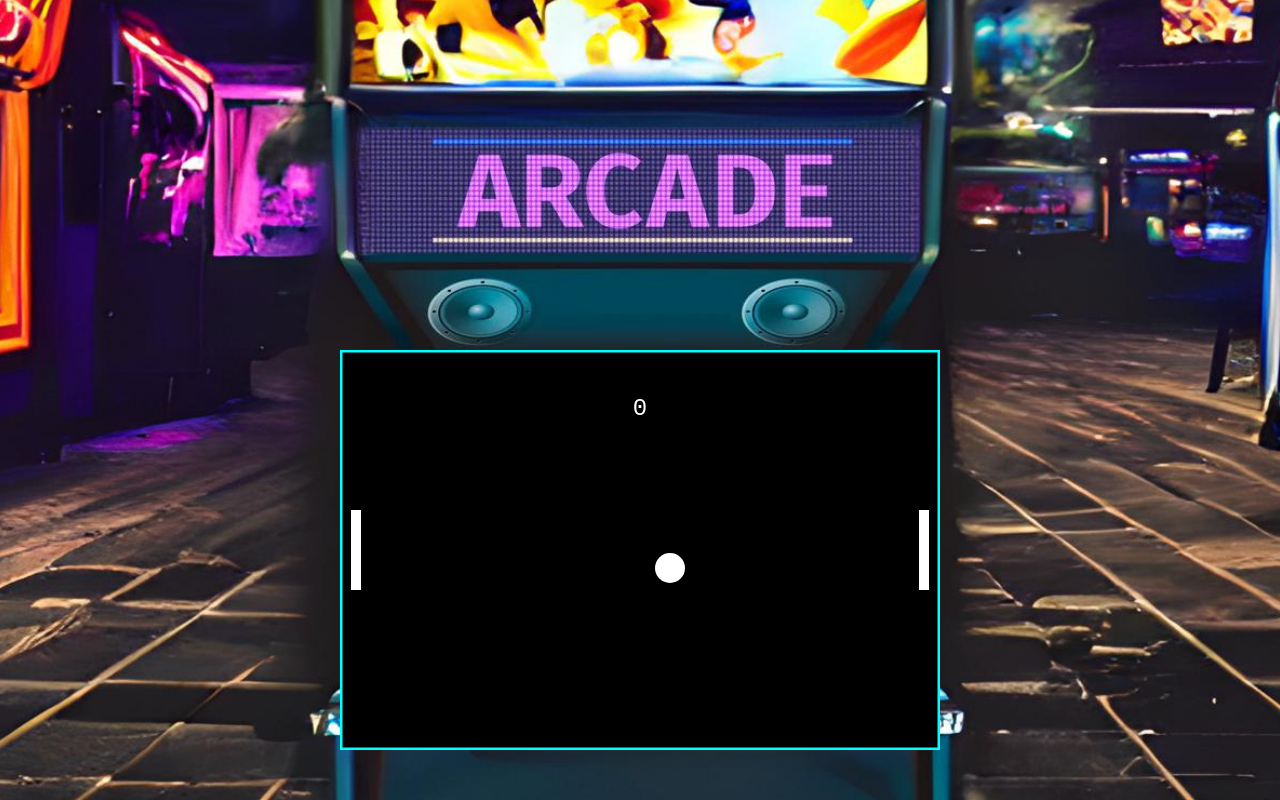
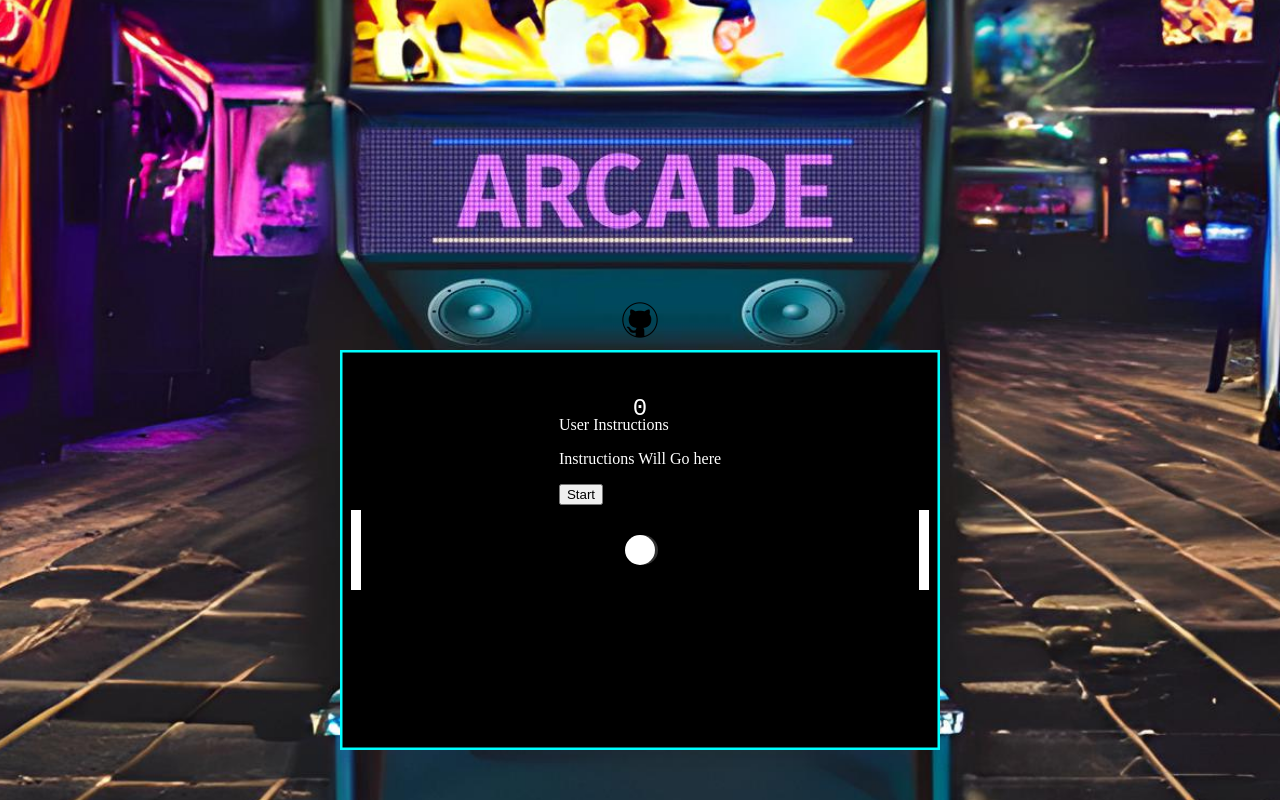
Before and after one commit to muhammadamray/Solo_Pong, a website built with webpack: page index.html in a window 1280 px wide. Built offline with nearby package versions, Linux system fonts and the light colour scheme; animation ran at ten frames a second.

Commit message:
start and game over basic screens

```diff
--- a/index.html
+++ b/index.html
@@ -9,18 +9,38 @@
         <script src="./dist/main.js"></script>
         <title>Solo Pong</title>
 
+        <link rel="icon" type="image/png" href="./favicon.png" />
 
     </head>
 
 
     <body>
+
+        <div class="start-page">
+            <p>User Instructions</p>
+            <p>Instructions Will Go here</p>
+            <button class="start-button">Start</button>
+        </div>
+
+
         <div class="score">
             <span id="score-value">0</span>
         </div>
 
+        <img src="" alt="">
+
+        <a target="_blank" href="https://github.com/muhammadamray/Solo_Pong"> <img class="github-icon" src="./github_logo.png"></a>
+
+        <canvas id='canvas' width='600' height='400'></canvas>
 
 
-        <canvas id='canvas' width='600' height='400'></canvas>
+        <div class="game-over">
+            <p>GAME OVER!</p>
+            <p class="high-score"></p>
+            <button class="restart-button">Restart</button>
+        </div>
+
+
 
     </body>
 
--- a/src/ball.js
+++ b/src/ball.js
@@ -9,6 +9,25 @@ export default class Ball {
     this.dy = 0; // Vertical velocity
     this.outOfBounds = this.outOfBounds.bind(this);
     this.radius = BALL_RADIUS;
+
+    this.trail = []; // Array to store previous positions
+    this.trailMaxLength = 6; // Adjust the length of the trail
+  }
+
+  addToTrail(x, y) {
+    this.trail.unshift({ x, y });
+    if (this.trail.length > this.trailMaxLength) {
+      this.trail.pop();
+    }
+  }
+
+  drawTrail(ctx) {
+    ctx.fillStyle = "rgba(255, 255, 255, 0.2)";
+    for (const pos of this.trail) {
+      ctx.beginPath();
+      ctx.arc(pos.x, pos.y, this.radius, 0, 2 * Math.PI);
+      ctx.fill();
+    }
   }
 
   jump() {
@@ -35,6 +54,8 @@ export default class Ball {
   animate(ctx) {
     this.draw(ctx);
     this.move(ctx);
+    this.addToTrail(this.x, this.y);
+    this.drawTrail(ctx);
   }
 
   bounds() {
--- a/src/game.js
+++ b/src/game.js
@@ -10,6 +10,7 @@ export default class AlmostPongGame {
     // this.restart = this.restart.bind(this)
     this.restart();
     this.score = 0;
+    this.originalGame;
   }
 
   updateScore() {
@@ -23,17 +24,32 @@ export default class AlmostPongGame {
   }
 
   restart() {
+    this.ctx.clearRect(0, 0, this.canvas.width, this.canvas.height);
+
     this.running = false;
     this.score = 0;
     this.ball = new Ball(this.dimensions); // Create an instance of your Ball class
     this.leftPaddle = new Paddle(this.dimensions, 11); // Create an instance of your Paddle class
     this.rightPaddle = new Paddle(this.dimensions, this.dimensions.width - 21); // Create another instance of your Paddle class
 
-    this.animate();
+    this.ctx.fillStyle = "black";
+    this.ctx.fillRect(0, 0, this.canvas.width, this.canvas.height);
+
+    // Set neon blue border
+    this.ctx.strokeStyle = "#00FFFF"; // Neon blue color
+    this.ctx.lineWidth = 5;
+    this.ctx.strokeRect(0, 0, this.canvas.width, this.canvas.height);
+
+    this.leftPaddle.draw(this.ctx);
+    this.rightPaddle.draw(this.ctx);
+    this.ball.animate(this.ctx);
+    // this.animate();
   }
 
   registerEvents() {
     document.addEventListener("keydown", (event) => {
+      event.preventDefault();
+      event.stopPropagation();
       if (event.code === "Space") {
         this.ball.jump();
       }
@@ -122,10 +138,14 @@ export default class AlmostPongGame {
 
     // Check for game over condition
     if (this.gameOver()) {
-      alert("Game Over"); // Display a game over message
-      this.restart();
+      cancelAnimationFrame(this.originalGame);
+      const gameover = document.querySelector(".game-over");
+      gameover.style.display = "block";
+
+      const highscore = document.querySelector(".high-score");
+      highscore.innerText = `High Score: ${this.score}`;
     }
 
-    requestAnimationFrame(this.animate.bind(this));
+    this.originalGame = requestAnimationFrame(this.animate.bind(this));
   }
 }
--- a/src/index.js
+++ b/src/index.js
@@ -5,8 +5,25 @@ import AlmostPongGame from "./game.js";
 document.addEventListener("DOMContentLoaded", () => {
   const canvas = document.querySelector("#canvas");
   const game = new AlmostPongGame(canvas);
-  const ctx = canvas.getContext("2d");
 
-  canvas.width = 600;
-  canvas.height = 400;
+  const button = document.querySelector(".start-button")
+  button.addEventListener("click", (event) => {
+    event.preventDefault();
+    event.stopPropagation();
+    game.play();
+
+    const instructions = document.querySelector(".start-page");
+    instructions.style.display = "none";
+  });
+
+  const restartButton = document.querySelector(".restart-button")
+  restartButton.addEventListener("click", (event) => {
+    event.preventDefault();
+    event.stopPropagation();
+    game.restart();
+    game.play();
+
+    const gameover = document.querySelector(".game-over");
+    gameover.style.display = "none";
+  });
 });
--- a/src/index.scss
+++ b/src/index.scss
@@ -1,4 +1,3 @@
-// #canvas { border: 1px solid black}
 #canvas {
     margin-top: 300px; /* Adjust this value to lower the canvas */
 }
@@ -6,6 +5,7 @@ body {
     margin: 0;
     padding: 0;
     display: flex;
+    flex-direction: column;
     justify-content: center;
     align-items: center;
     height: 100vh;
@@ -18,6 +18,21 @@ body {
     background-position: center;
     background-repeat: no-repeat;
 }
+
+.start-page {
+    position: absolute;
+    top: 50%;
+    color: white;
+}
+
+.game-over {
+    position: absolute;
+    top: 50%;
+    color: white;
+    display: none;
+}
+
+
 
 .score {
     display: flex;
@@ -32,3 +47,10 @@ body {
     font-family: monospace;
     color: white;
 }
+
+.github-icon {
+    position: absolute;
+    top: 40%;
+    left: 50%;
+    transform: translate(-50%, -50%);
+}
```
Also changed, not shown: dist/main.css, dist/main.js, favicon.png (added), github_logo.png (added).
